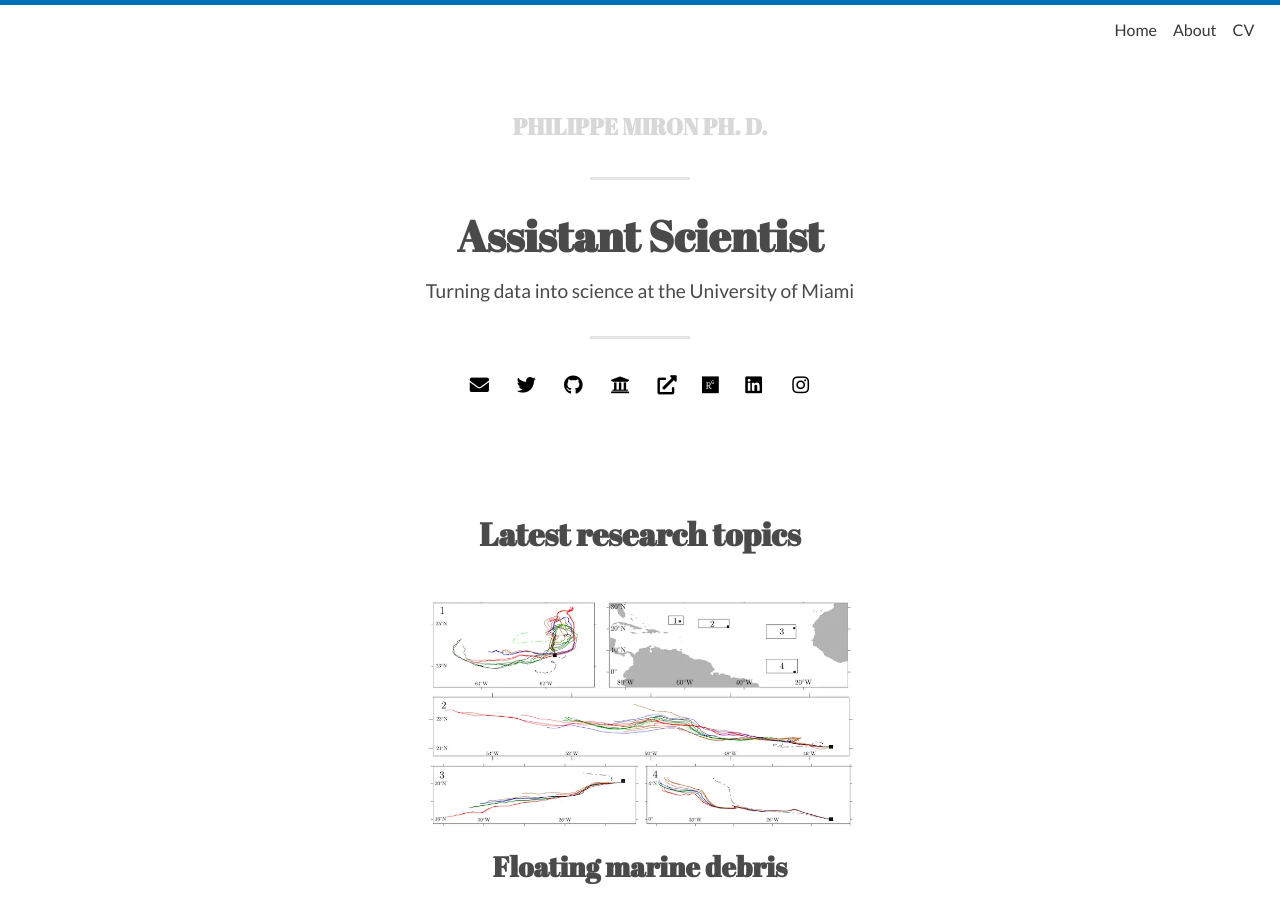
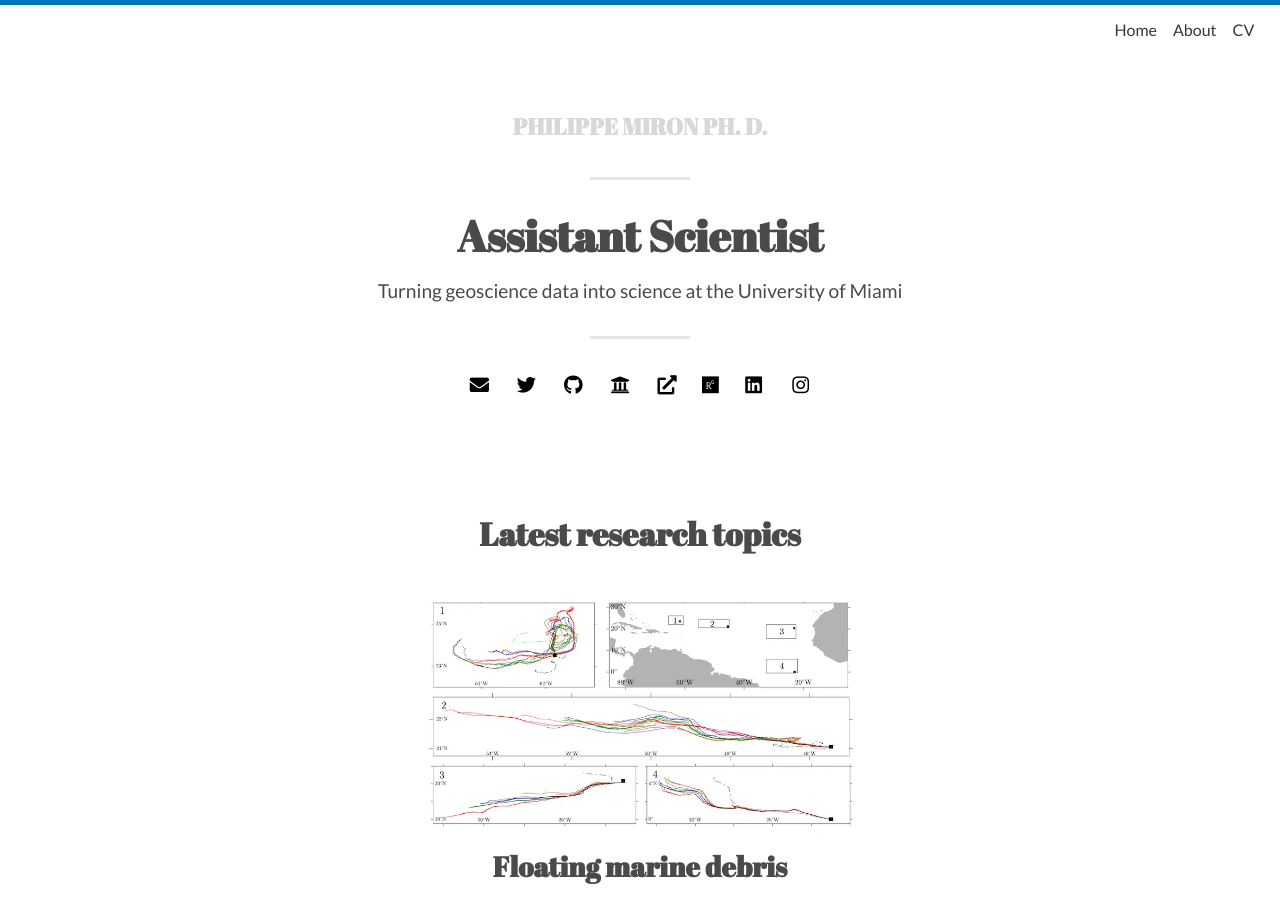
Before and after one commit to philippemiron/philippemiron.github.io, a Jekyll site: the page built from index.html, in a window 1280 px wide and 900 px high. Built offline with Jekyll 4.4.1, drawn with Linux system fonts in a browser that asks for light colours; nearby versions of some CDN libraries; the list of posts is cut into pages by our own code.

Commit message:
data -> geoscience data

```diff
--- a/_config.yml
+++ b/_config.yml
@@ -12,7 +12,7 @@ theme_settings:
   # Header and footer text
   header_text: >
      <h1>Assistant Scientist</h1>
-     <p>Turning data into science at the University of Miami<p>
+     <p>Turning geoscience data into science at the University of Miami<p>
   header_text_feature_image:
   footer_text: >
     Made with <i class="far fa-fw fa-heart"></i> and powered by <a href="http://jekyllrb.com">Jekyll</a>
```
